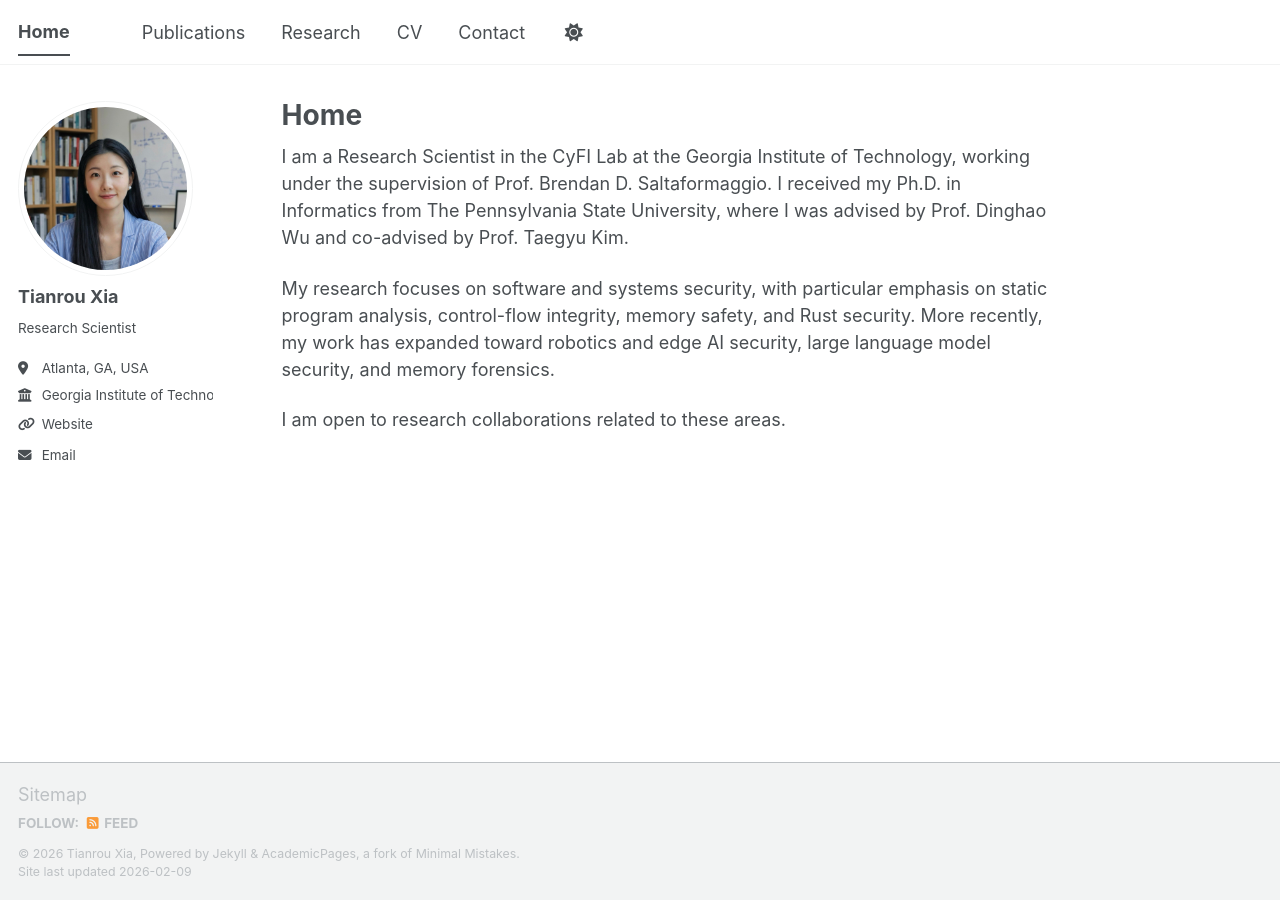
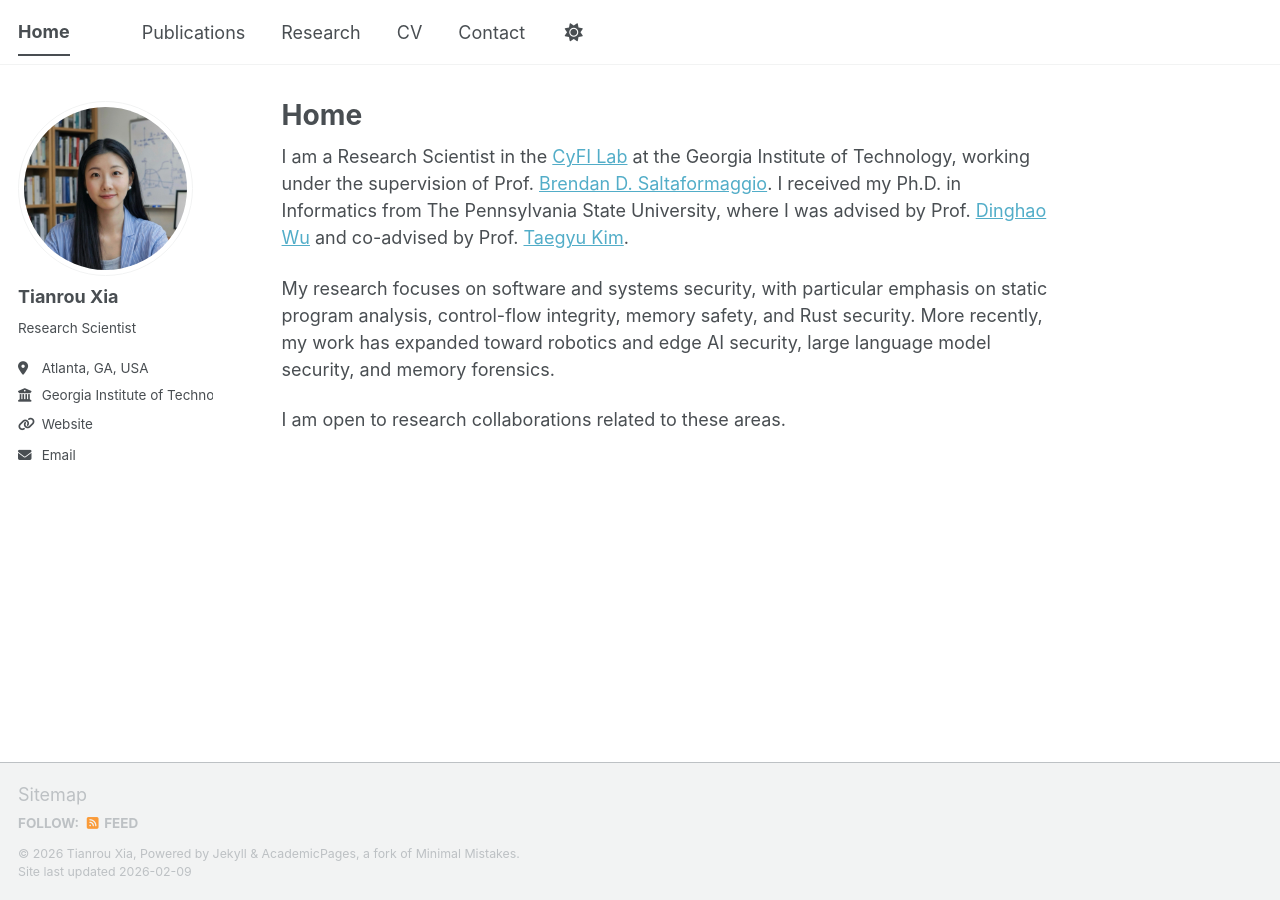
Before and after one commit to Shrimpig/shrimpig.github.io, a Jekyll site: the page built from index.md, in a window 1280 px wide. Built offline with Jekyll 4.4.1, drawn with Linux system fonts in a browser that asks for light colours; a script bundle is joined from its source files by our own code; library files that are not in the unit come from our copies; part of the change alters nothing that is shown.

```diff
--- a/index.md
+++ b/index.md
@@ -4,7 +4,7 @@ title: Home
 permalink: /
 author_profile: true
 ---
-I am a Research Scientist in the CyFI Lab at the Georgia Institute of Technology, working under the supervision of Prof. Brendan D. Saltaformaggio. I received my Ph.D. in Informatics from The Pennsylvania State University, where I was advised by Prof. Dinghao Wu and co-advised by Prof. Taegyu Kim.
+I am a Research Scientist in the [CyFI Lab](https://cyfi.ece.gatech.edu/) at the Georgia Institute of Technology, working under the supervision of Prof. [Brendan D. Saltaformaggio](https://saltaformaggio.ece.gatech.edu/). I received my Ph.D. in Informatics from The Pennsylvania State University, where I was advised by Prof. [Dinghao Wu](https://faculty.ist.psu.edu/wu/) and co-advised by Prof. [Taegyu Kim](https://tgkim.gitlab.io/).
 
 My research focuses on software and systems security, with particular emphasis on static program analysis, control-flow integrity, memory safety, and Rust security. More recently, my work has expanded toward robotics and edge AI security, large language model security, and memory forensics.
 
```
